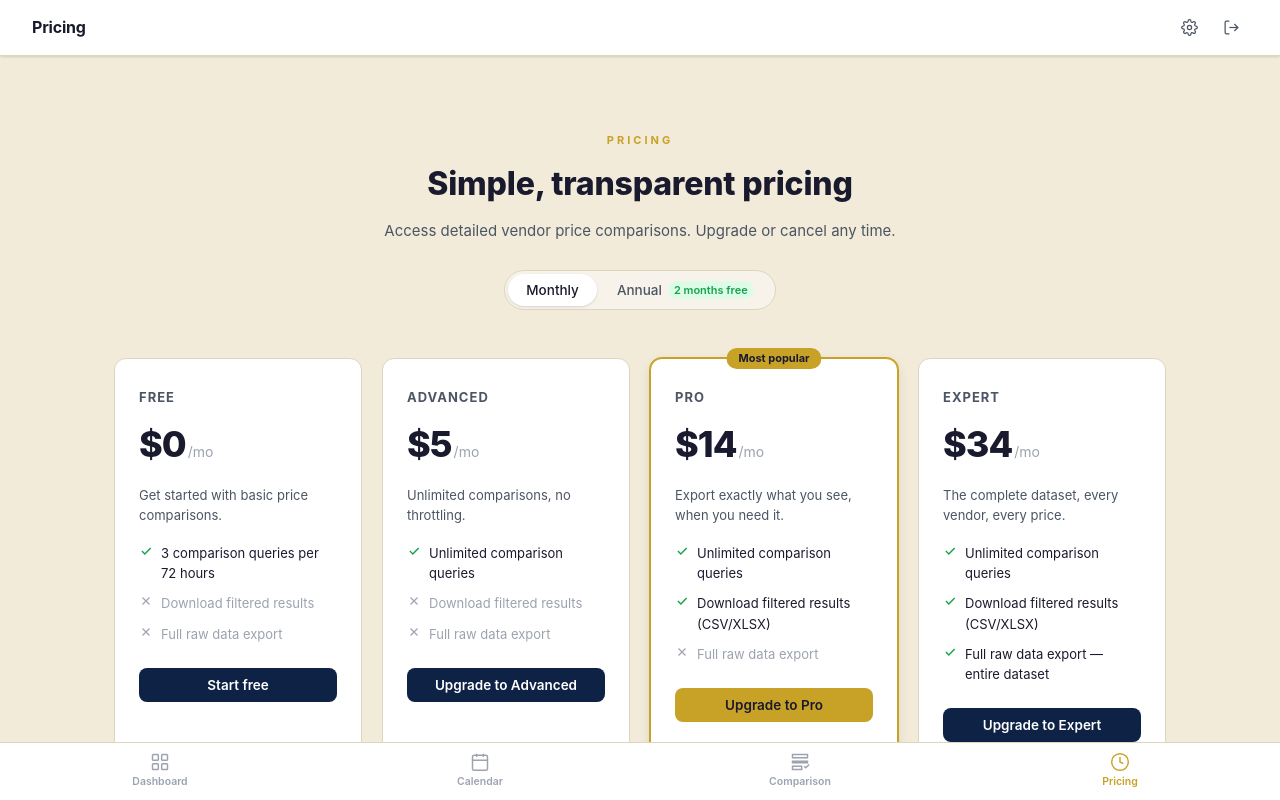
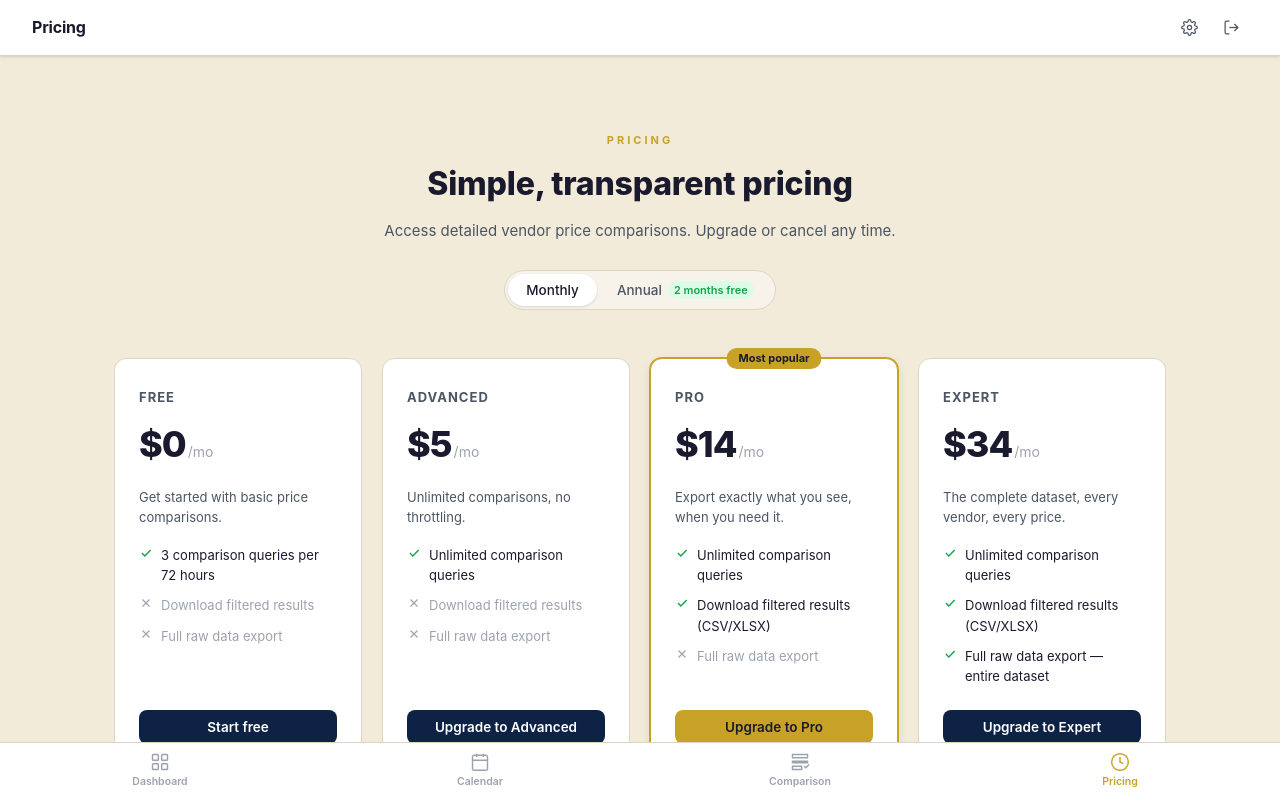
Before and after one commit to dusten/pep_pricing_tool, a Vue app in the folder price_themightygroupbuy/frontend/: page /pricing in a window 1280 px wide. Shown: the top 800 px of the page. Built offline with nearby package versions, Linux system fonts and the light colour scheme; no server answers.

Commit message:
Fix pricing card buttons not aligning horizontally

```diff
--- a/price_themightygroupbuy/frontend/src/views/PricingView.vue
+++ b/price_themightygroupbuy/frontend/src/views/PricingView.vue
@@ -192,6 +192,8 @@ function selectPlan(plan) {
   padding: 28px 24px;
   position: relative;
   transition: box-shadow var(--transition);
+  display: flex;
+  flex-direction: column;
 }
 .pricing-card:hover    { box-shadow: var(--shadow); }
 .pricing-card.featured { border-color: var(--accent); box-shadow: 0 0 0 1px var(--accent), var(--shadow); }
@@ -204,7 +206,7 @@ function selectPlan(plan) {
 .price-annual  { font-size: 12px; color: var(--success); margin-bottom: 12px; }
 .plan-promise  { font-size: 13px; color: var(--text-secondary); margin: 12px 0 18px; min-height: 38px; }
 
-.plan-features { list-style: none; padding: 0; margin: 0 0 24px; display: flex; flex-direction: column; gap: 10px; }
+.plan-features { list-style: none; padding: 0; margin: 0 0 24px; display: flex; flex-direction: column; gap: 10px; flex: 1; }
 .plan-features li { display: flex; align-items: flex-start; gap: 8px; font-size: 13px; }
 .plan-features li.disabled { color: var(--text-muted); }
 .feature-icon { flex-shrink: 0; margin-top: 1px; }
```
